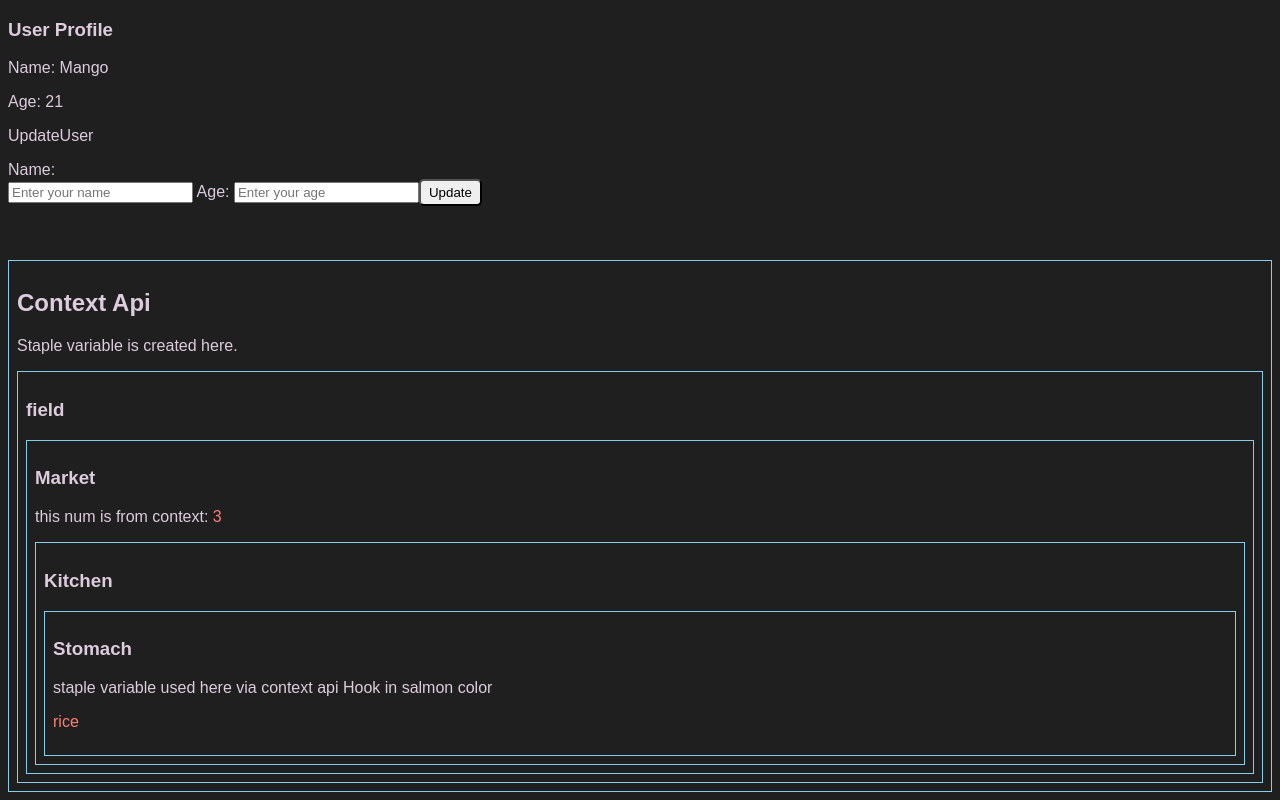
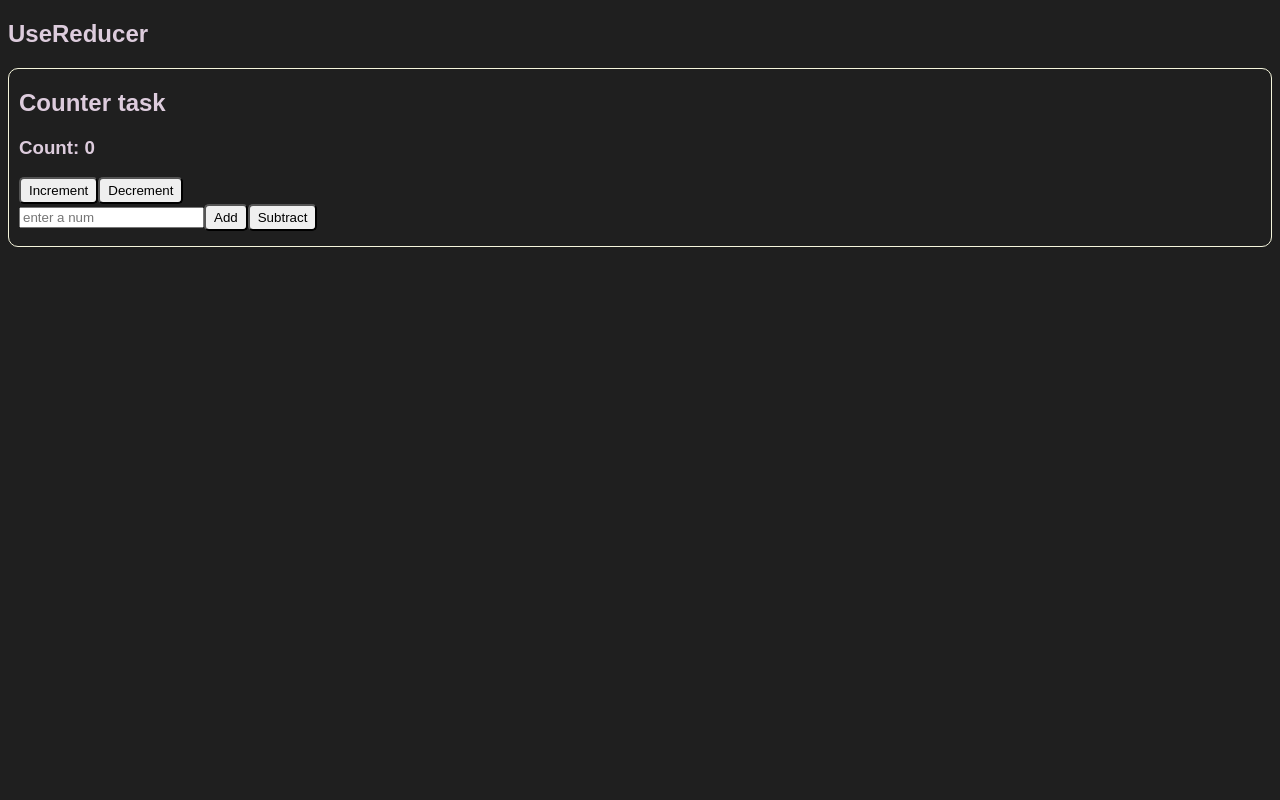
Before and after one commit to khbmh/reactMonster, a React (Vite) app in the folder reactHooks/: page / in a window 1280 px wide. Built offline with nearby package versions, Linux system fonts and the light colour scheme.

Commit message:
reduce task

```diff
--- a/reactHooks/src/App.jsx
+++ b/reactHooks/src/App.jsx
@@ -2,13 +2,15 @@ import React from 'react';
 import UseEffect from './useEffect/UseEffect';
 import PropDrill from './propsDrilling/PropDrill';
 import ContextApi from './contextApi/ContextApi';
+import UseReducer from './reducer/UseReducer';
 
 const App = () => {
   return (
     <main>
       {/* <UseEffect />
-      <PropDrill />*/}
-      <ContextApi />
+      <PropDrill />
+      <ContextApi />*/}
+      <UseReducer />
     </main>
   );
 };
--- /dev/null
+++ b/reactHooks/src/reducer/ReduceP.jsx
@@ -0,0 +1,50 @@
+import React, { useReducer } from 'react';
+
+const ReduceP = () => {
+  const initialState = { count: 0 };
+  const reducer = (state, action) => {
+    switch (action.type) {
+      case 'increment':
+        return { ...state, count: state.count + 5 };
+      case 'decrement':
+        return { ...state, count: state.count - 5 };
+      case 'reset':
+        return { ...state, count: 0 };
+
+      default:
+        break;
+    }
+  };
+  const [state, dispatch] = useReducer(reducer, initialState);
+  return (
+    <div>
+      <h3>Another</h3>
+      <p>{state.count}</p>
+      <div>
+        <button
+          onClick={() => {
+            dispatch({ type: 'increment' });
+          }}
+        >
+          +5
+        </button>
+        <button
+          onClick={() => {
+            dispatch({ type: 'decrement' });
+          }}
+        >
+          -5
+        </button>
+        <button
+          onClick={() => {
+            dispatch({ type: 'reset' });
+          }}
+        >
+          Rst
+        </button>
+      </div>
+    </div>
+  );
+};
+
+export default ReduceP;
--- /dev/null
+++ b/reactHooks/src/reducer/UseReducer.jsx
@@ -0,0 +1,43 @@
+import { useReducer } from 'react';
+import ReduceP from './ReduceP';
+import Counter from './task/Counter';
+
+const UseReducer = () => {
+  const [state, dispatch] = useReducer(
+    (state, action) => {
+      switch (action.type) {
+        case 'increment':
+          return { ...state, count: state.count + 1 };
+        case 'decrement':
+          return { ...state, count: state.count - 1 };
+        case 'reset':
+          return { ...state, count: 0 };
+
+        default:
+          break;
+      }
+    },
+    { count: 0 },
+  );
+  return (
+    <div>
+      <h2>UseReducer</h2>
+      <div style={{ display: 'none' }}>
+        <h3>Count: {state.count}</h3>
+        <div>
+          <button onClick={() => dispatch({ type: 'increment' })}>
+            Increment
+          </button>
+          <button onClick={() => dispatch({ type: 'decrement' })}>
+            Decrement
+          </button>
+          <button onClick={() => dispatch({ type: 'reset' })}>Reset</button>
+        </div>
+        <ReduceP />
+      </div>
+      <Counter />
+    </div>
+  );
+};
+
+export default UseReducer;
--- /dev/null
+++ b/reactHooks/src/reducer/task/Counter.jsx
@@ -0,0 +1,45 @@
+import { useReducer, useState } from 'react';
+import { initialState, reducer } from './counterReducer';
+const Counter = () => {
+  const [state, dispatch] = useReducer(reducer, initialState);
+  const [value, setValue] = useState('');
+  const handleAdd = () => {
+    setValue('');
+    dispatch({ type: 'incrementByInput', payload: value });
+  };
+  const handleSubtract = () => {
+    setValue('');
+    dispatch({ type: 'decrementByInput', payload: value });
+  };
+  return (
+    <div style={{border:'1px solid beige', padding:'0px 10px 15px 10px', borderRadius:'10px'}}>
+      <h2>Counter task</h2>
+      <h3>Count: {state.count}</h3>
+      <button
+        onClick={() => {
+          dispatch({ type: 'increment' });
+        }}
+      >
+        Increment
+      </button>
+      <button
+        onClick={() => {
+          dispatch({ type: 'decrement' });
+        }}
+      >
+        Decrement
+      </button>
+      <br />
+      <input
+        type="number"
+        value={value}
+        placeholder="enter a num"
+        onChange={(e) => setValue(Number(e.target.value))}
+      />
+      <button onClick={handleAdd}>Add</button>
+      <button onClick={handleSubtract}>Subtract</button>
+    </div>
+  );
+};
+
+export default Counter;
--- /dev/null
+++ b/reactHooks/src/reducer/task/counterReducer.js
@@ -0,0 +1,14 @@
+export const initialState = { count: 0 };
+
+export const reducer = (state, action) => {
+  switch (action.type) {
+    case 'increment':
+      return { count: state.count + 1 };
+    case 'decrement':
+      return { count: state.count - 1 };
+    case 'incrementByInput':
+      return { count: state.count + action.payload };
+    case 'decrementByInput':
+      return { count: state.count - action.payload };
+  }
+};
```
